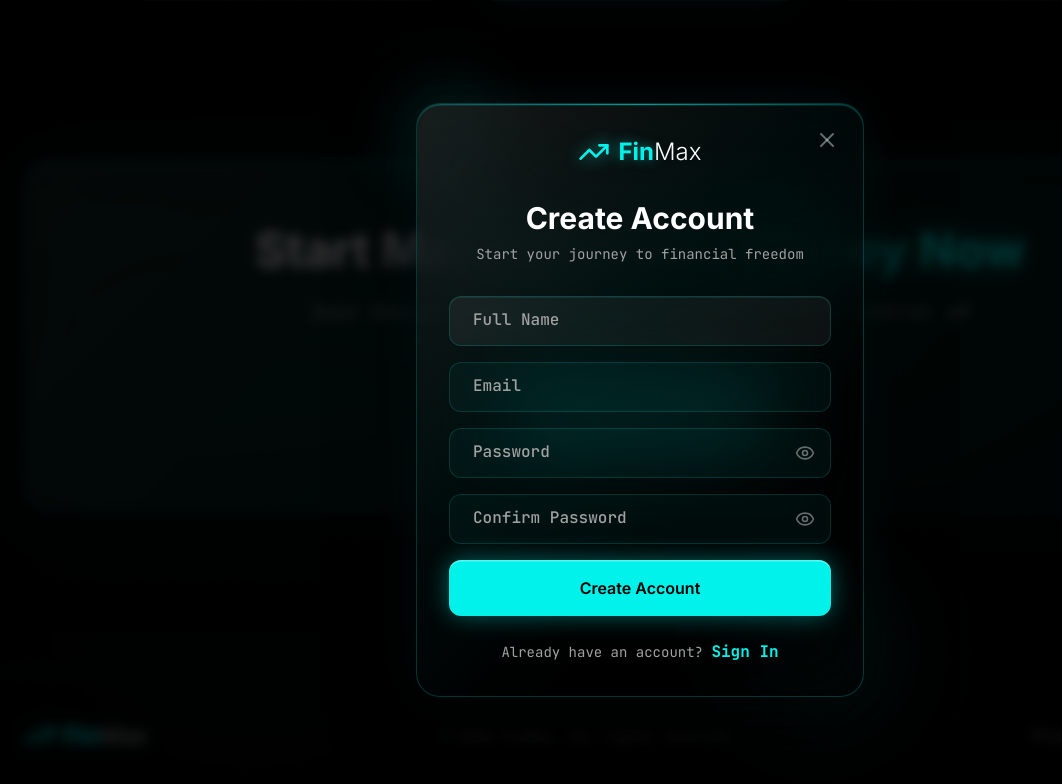
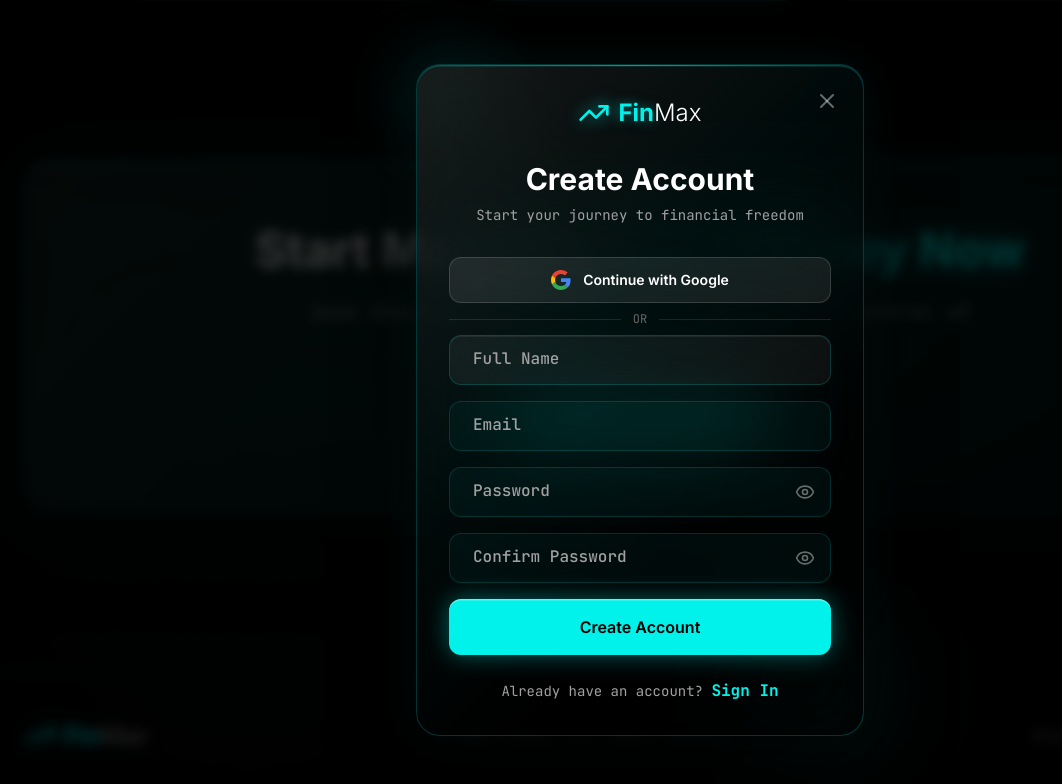
Before and after one commit to akshu0605/FinMax, a React (Vite) app: page / in a window 1280 px wide. Both pictures are taken after a click on the button "Get Started Free". Shown: the part 3372-4156 px from the top of the page, without its empty margins (0-1062 px from the left). Built offline with nearby package versions, Linux system fonts and the light colour scheme; no server answers.

Commit message:
added google signin

```diff
--- a/src/app/components/AuthModal.tsx
+++ b/src/app/components/AuthModal.tsx
@@ -2,6 +2,8 @@
 import { motion } from 'motion/react';
 import { X, Eye, EyeOff } from 'lucide-react';
 import { Logo } from './Logo';
+import { auth } from '../utils/localStorage-auth';
+import { toast } from 'sonner';
 
 interface AuthModalProps {
   isOpen: boolean;
@@ -10,6 +12,16 @@
   onSignup: (email: string, password: string, name: string) => void;
   initialMode?: 'signin' | 'signup';
 }
+
+const GoogleIcon = () => (
+  <svg viewBox="0 0 48 48" width="20" height="20" xmlns="http://www.w3.org/2000/svg">
+    <path fill="#EA4335" d="M24 9.5c3.54 0 6.71 1.22 9.21 3.6l6.85-6.85C35.9 2.38 30.47 0 24 0 14.62 0 6.51 5.38 2.56 13.22l7.98 6.19C12.43 13.72 17.74 9.5 24 9.5z" />
+    <path fill="#4285F4" d="M46.98 24.55c0-1.57-.15-3.09-.38-4.55H24v9.02h12.94c-.58 2.96-2.26 5.48-4.78 7.18l7.73 6c4.51-4.18 7.09-10.36 7.09-17.65z" />
+    <path fill="#FBBC05" d="M10.53 28.59c-.48-1.45-.76-2.99-.76-4.59s.27-3.14.76-4.59l-7.98-6.19C.92 16.46 0 20.12 0 24c0 3.88.92 7.54 2.56 10.78l7.97-6.19z" />
+    <path fill="#34A853" d="M24 48c6.48 0 11.93-2.13 15.89-5.81l-7.73-6c-2.15 1.45-4.92 2.3-8.16 2.3-6.26 0-11.57-4.22-13.47-9.91l-7.98 6.19C6.51 42.62 14.62 48 24 48z" />
+    <path fill="none" d="M0 0h48v48H0z" />
+  </svg>
+);
 
 const TEAL = '#00F2EA';
 const monoFont = { fontFamily: 'JetBrains Mono, "Courier New", monospace' };
@@ -20,6 +32,17 @@
   const [showPassword, setShowPassword] = useState(false);
   const [showConfirmPassword, setShowConfirmPassword] = useState(false);
   const [loading, setLoading] = useState(false);
+  const [googleLoading, setGoogleLoading] = useState(false);
+
+  const handleGoogleAuth = async () => {
+    setGoogleLoading(true);
+    const { error } = await auth.signInWithGoogle();
+    if (error) {
+      toast.error(error || 'Google sign-in failed. Please try again.');
+      setGoogleLoading(false);
+    }
+    // On success, Supabase redirects to Google — no need to reset state
+  };
 
   const [formData, setFormData] = useState({
     fullName: '',
@@ -139,6 +162,40 @@
                   ? 'Start your journey to financial freedom'
                   : 'Sign in to continue to FinMax'}
               </p>
+
+              {/* Google Sign-In Button */}
+              <motion.button
+                type="button"
+                onClick={handleGoogleAuth}
+                disabled={googleLoading}
+                className="w-full flex items-center justify-center gap-3 py-3 rounded-xl font-semibold text-sm transition-all"
+                style={{
+                  background: googleLoading ? 'rgba(255,255,255,0.05)' : 'rgba(255,255,255,0.08)',
+                  border: '1px solid rgba(255,255,255,0.15)',
+                  color: '#fff',
+                  backdropFilter: 'blur(12px)',
+                  ...headingFont,
+                }}
+                whileHover={!googleLoading ? { scale: 1.02, background: 'rgba(255,255,255,0.13)', borderColor: 'rgba(255,255,255,0.3)' } : {}}
+                whileTap={!googleLoading ? { scale: 0.97 } : {}}
+              >
+                {googleLoading ? (
+                  <svg className="animate-spin" width="20" height="20" viewBox="0 0 24 24" fill="none" xmlns="http://www.w3.org/2000/svg">
+                    <circle className="opacity-25" cx="12" cy="12" r="10" stroke="white" strokeWidth="4" />
+                    <path className="opacity-75" fill="white" d="M4 12a8 8 0 018-8v8H4z" />
+                  </svg>
+                ) : (
+                  <GoogleIcon />
+                )}
+                {googleLoading ? 'Redirecting to Google...' : 'Continue with Google'}
+              </motion.button>
+
+              {/* OR Divider */}
+              <div className="flex items-center gap-3 my-2">
+                <div className="flex-1 h-px" style={{ background: 'rgba(255,255,255,0.1)' }} />
+                <span className="text-xs" style={{ color: '#666', ...monoFont }}>OR</span>
+                <div className="flex-1 h-px" style={{ background: 'rgba(255,255,255,0.1)' }} />
+              </div>
 
               {/* Form */}
               <form onSubmit={handleSubmit} className="space-y-4">
--- a/src/app/utils/localStorage-auth.ts
+++ b/src/app/utils/localStorage-auth.ts
@@ -78,6 +78,18 @@
     };
   },
 
+  /** Sign in with Google OAuth via Supabase */
+  signInWithGoogle: async (): Promise<{ error: string | null }> => {
+    const { error } = await supabase.auth.signInWithOAuth({
+      provider: 'google',
+      options: {
+        redirectTo: window.location.origin,
+      },
+    });
+    if (error) return { error: error.message };
+    return { error: null };
+  },
+
   /** Sign out of Supabase */
   signOut: async (): Promise<void> => {
     await supabase.auth.signOut();
--- a/vite.config.ts
+++ b/vite.config.ts
@@ -31,6 +31,8 @@
           'vendor-recharts': ['recharts'],
           // Split animation library
           'vendor-motion': ['motion'],
+          // Split Supabase
+          'vendor-supabase': ['@supabase/supabase-js'],
           // Split Radix UI into one chunk
           'vendor-radix': [
             '@radix-ui/react-accordion',
```
